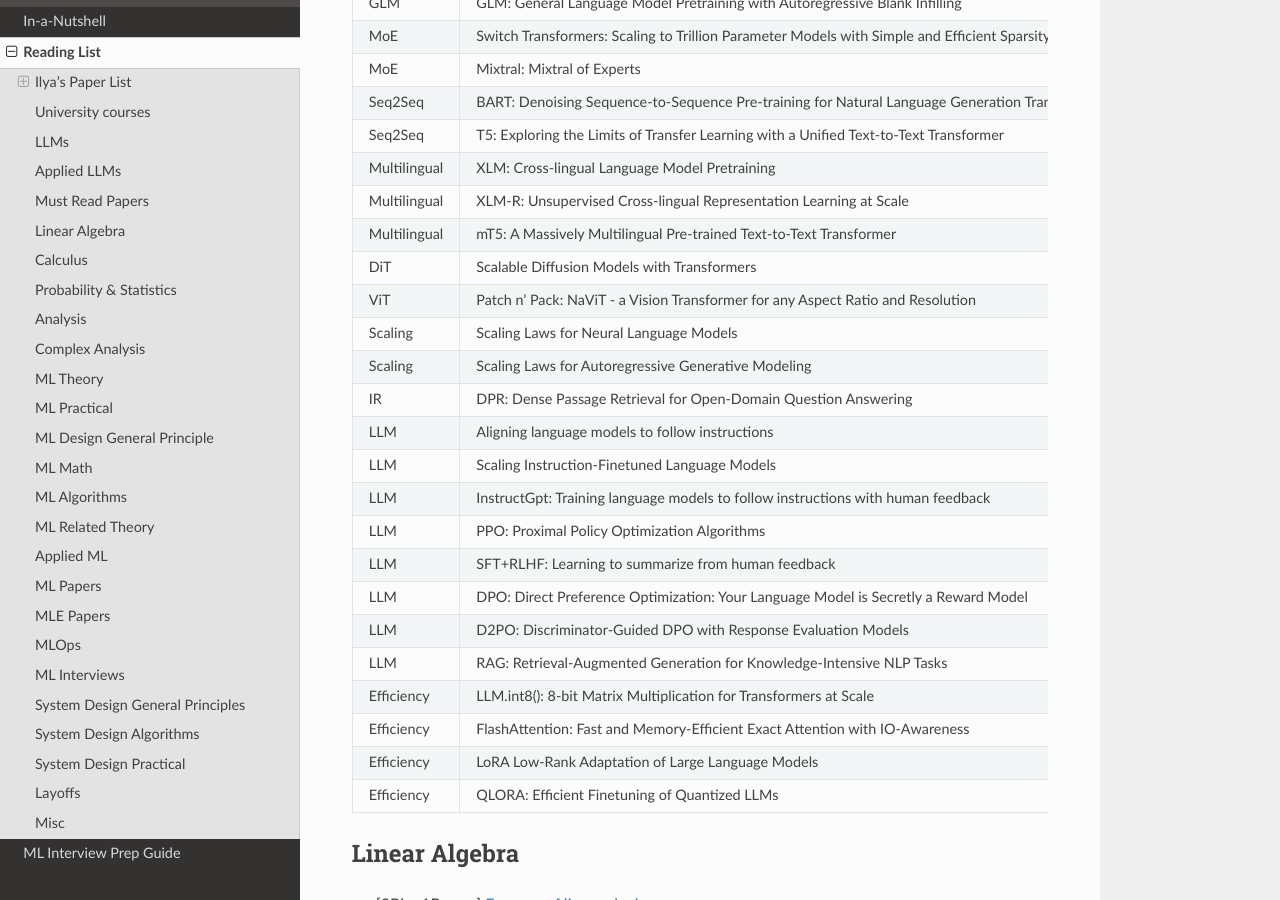
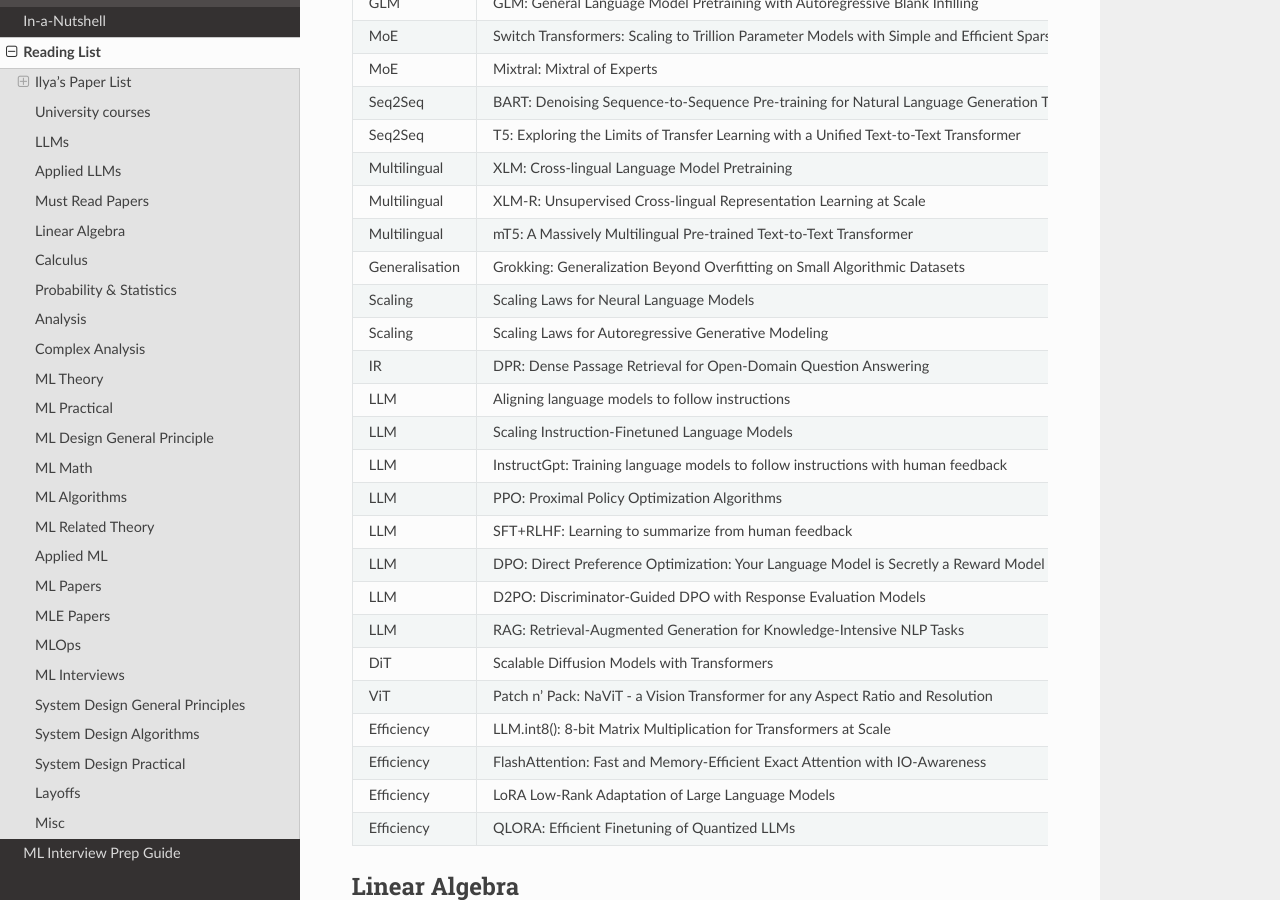
Before and after one commit to uselesstechjunks/leetcode, a Sphinx documentation site: the page built from docs/source/readlist.rst, in a window 1280 px wide and 900 px high, scrolled down 3381 px. Built offline with Sphinx 7.4.7 and the Read the Docs theme 2.0.0, drawn with Linux system fonts in a browser that asks for light colours.

Commit message:
Update readlist.rst

```diff
--- a/docs/source/readlist.rst
+++ b/docs/source/readlist.rst
@@ -139,8 +139,7 @@ Must Read Papers
 		Multilingual, XLM: Cross-lingual Language Model Pretraining
 		Multilingual, XLM-R: Unsupervised Cross-lingual Representation Learning at Scale
 		Multilingual, mT5: A Massively Multilingual Pre-trained Text-to-Text Transformer
-		DiT, Scalable Diffusion Models with Transformers
-		ViT, Patch n' Pack: NaViT - a Vision Transformer for any Aspect Ratio and Resolution
+		Generalisation,Grokking: Generalization Beyond Overfitting on Small Algorithmic Datasets
 		Scaling, Scaling Laws for Neural Language Models
 		Scaling, Scaling Laws for Autoregressive Generative Modeling
 		IR, DPR: Dense Passage Retrieval for Open-Domain Question Answering
```
Also changed, not shown: other parts of docs/source/readlist.rst (+2 -0 lines).
